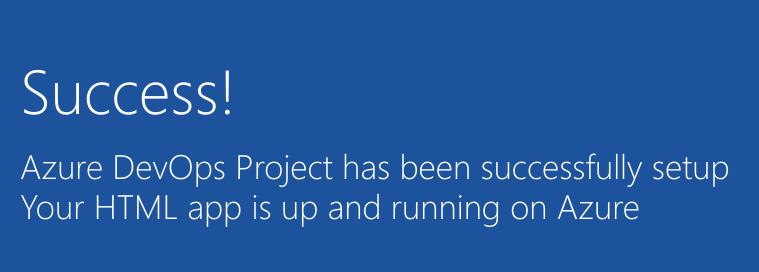
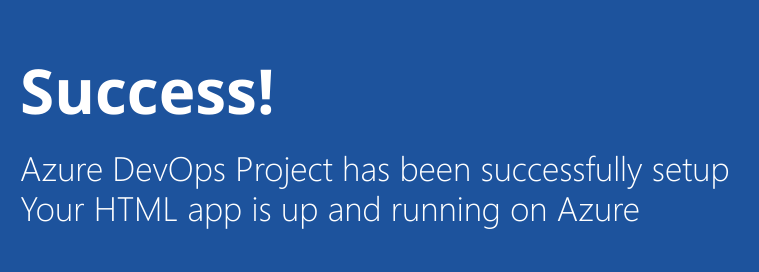
Before and after one commit to suhasdreams1/sample-project, a plain HTML site: page index.html in a window 1280 px wide. Shown: the part 325-597 px from the top of the page, 205-964 px from the left. Drawn offline with Linux system fonts and the light colour scheme.

Commit message:
modified index.html to make line bold

```diff
--- a/index.html
+++ b/index.html
@@ -18,7 +18,7 @@
             </a>
         </div>
             <div class="content-body">
-                <div class="success-text">Success!</div>
+                <div class="success-text"><b>Success!</b></div>
                 <div class="description line-1"> Azure DevOps Project has been successfully setup</div>
                 <div class="description line-2"> Your HTML app is up and running on Azure</div>
                 <div class="next-steps-container">
```
